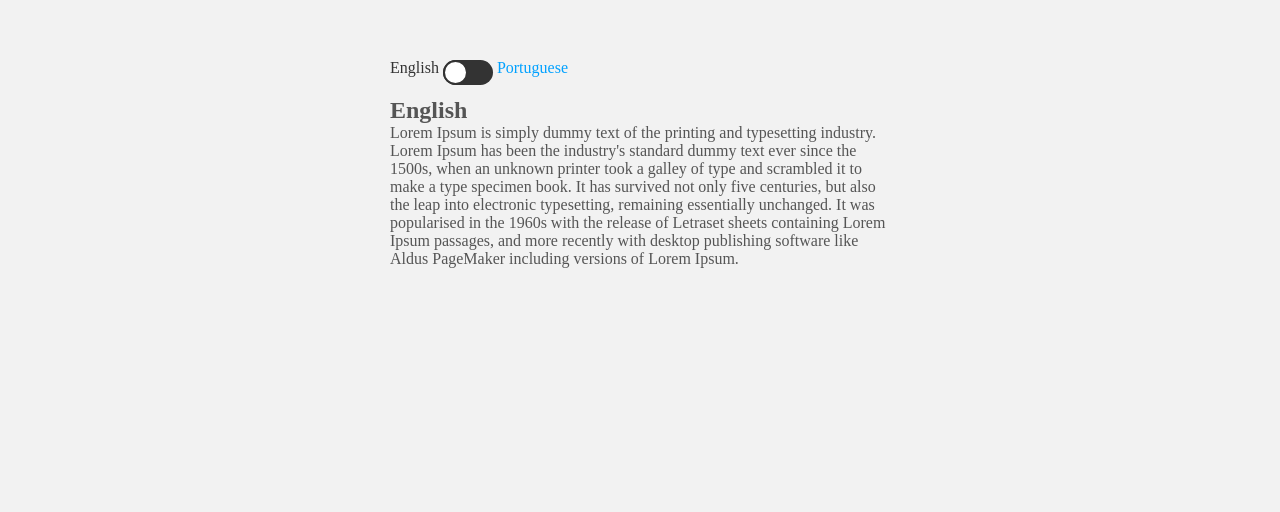
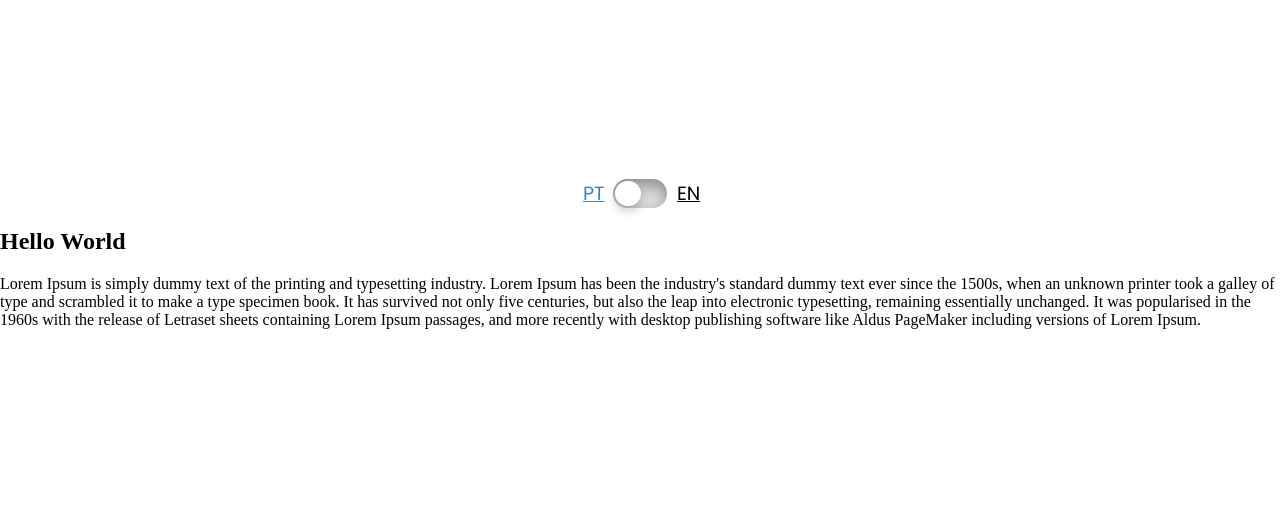
Before and after one commit to alinewatanabe/Portfolio, a plain HTML site: page index.html in a window 1280 px wide. Shown: the part 141-653 px from the top of the page. Drawn offline with Linux system fonts and the light colour scheme.

Commit message:
change language 1

```diff
--- a/index.html
+++ b/index.html
@@ -1,128 +1,146 @@
 <!DOCTYPE html>
 <html lang="en">
+
 <head>
     <meta charset="UTF-8">
     <meta name="viewport" content="width=device-width, initial-scale=1.0">
-
-    <title>Toggle Language</title>
-
-
+    <title>Language Spwitch</title>
 
     <style>
+        @import url('https://fonts.googleapis.com/css2?family=Montserrat:ital,wght@0,300;0,400;0,500;0,600;1,400&family=Poppins:wght@300;400;500;600;700&display=swap');
 
-        *{
-            margin: 0;
-            padding: 0;
-            box-sizing: border-box;
-            outline: none;
+        :root {
+            --color: hsl(205, 48%, 48%);
+            --body-color: #FFFFFF;
+            --letter-color: #000000;
+
+            --title-font: 'Poppins', sans-serif;
+            --body-font: 'Montserrat', sans-serif;
         }
 
-        body{
+        body {
+            margin: 0;
+            width: 100vw; /* Fixed the typo here */
+            height: 100vh; /* Fixed the typo here */
             display: flex;
+            flex-direction: column;
+            align-items: center;
             justify-content: center;
-            align-items: center;
-            min-height: 100vh;
-            background: #f2f2f2;
-            overflow: hidden;
+            background: var(--body-color);
         }
 
-        .container{
+        label {
+            width: 3.375rem;
+            height: 1.78675rem;
             position: relative;
-            max-width: 600px;
-            height: 500px;
-            padding: 50px;
-            color: #555;
+            display: block;
+            background: #D9D9D9;
+            border-radius: 200px;
+            box-shadow: inset 0px 5px 15px rgba(0, 0, 0, 0.4), inset 0px -5px 15px rgba(255, 255, 255, 0.4);
+            cursor: pointer;
         }
 
-        .container .content{
-            display: none;
-            margin-top: 20px;;
+        label:after {
+            content: "";
+            width: 1.60rem;
+            height: 1.60rem;
+            position: absolute;
+            top: 1.3px;
+            left: 2px;
+            background: var(--body-color);
+            border-radius: 180px;
+            box-shadow: 0px 5px 10px rgba(0, 0, 0, 0.2);
+            transition: 0.3s;
         }
 
-        .container .content.contentEnglish{
-            display: block;
+        input {
+            width: 0;
+            height: 0;
+            visibility: hidden;
         }
 
-        .check{
-            position: relative;
-            width: 50px;
+        input:checked+label:after {
+            left: 53px;
+            transform: translateX(-100%);
         }
 
-        .check::before{
-            content: "";
+        label a {
             position: absolute;
-            width: 50px;
-            height: 25px;
-            background: #333;
-            border-radius: 25px;
-
+            z-index: 100;
+            font-family: var(--title-font);
+            font-size: 1.2rem;
         }
 
-        .check::after{
-            content: "";
-            position: absolute;
-            width: 25px;
-            height: 25px;
-            background: #fff;
-            border-radius: 25px;
-            transition: 0.25s;
-            border: 2px solid #333;
-            box-sizing: border-box;
+        label a#pt {
+            left: -30px;
+            color: var(--color);
+            transition: 0.3s;
         }
 
-        .check:checked::before{
-            background: #00a1ff;
+        label a#en {
+            left: 64px;
+            color: var(--letter-color);
+            transition: 0.3s;
         }
 
-        .check:checked::after{
-            left: 25px;
-            border: 2px solid #00a1ff;
+        input:checked+label a#pt {
+            color: var(--letter-color);
         }
 
-        .check:checked ~.content.contentEnglish{
-            display: none;
+        input:checked+label a#en {
+            color: var(--color);
         }
-
-        .check:checked ~.content.contentPortuguese{
-            display: block;
-        }
-
-        .en{
-            color: #333;
-        }
-
-        .pt{
-            color: #00a1ff;
-        }
-
     </style>
 </head>
 
 <body>
-    <div class="container">
-        <span class="en">English</span>
-        <input type="checkbox" class="check">
-        <span class="pt">Portuguese</span>
-        <div class="content contentEnglish">
-            <h2>English</h2>
-            <p>Lorem Ipsum is simply dummy text of the printing and typesetting industry. Lorem Ipsum has
-                been the industry's standard dummy text ever since the 1500s, when an unknown printer took a galley of type
-                and scrambled it to make a type specimen book. It has survived not only five centuries, but also the leap
-                into electronic typesetting, remaining essentially unchanged. It was popularised in the 1960s with the
-                release of Letraset sheets containing Lorem Ipsum passages, and more recently with desktop publishing
-                software like Aldus PageMaker including versions of Lorem Ipsum.</p>
-        </div>
+    <input type="checkbox" id="lang-toggle">
 
-        <div class="content contentPortuguese">
-            <h2>Portuguese</h2>
-            <p>Lorem ipsum dolor sit amet . Os operadores gráficos e tipográficos sabem disso bem, na realidade, todas as profissões que lidam com o universo da comunicação têm um relacionamento estável com essas palavras, mas o que é? Lorem ipsum é um texto fofo sem qualquer sentido. É uma seqüência de palavras latinas que, como estão posicionadas, não formem frases com um sentido completo, mas dão vida a um texto de teste útil para preencher espaços que irão Posteriormente serão ocupados a partir de textos ad hoc compostos por profissionais de comunicação.</p>
-        </div>
+    <label for="lang-toggle" class="langWrap">
+        <a href="#" language="portuguese" id="pt" class="active">PT</a>
+        <a href="#" language="english" id="en">EN</a>
+    </label>
 
+    <div class="content">
+        <h2 class="title">Hello World</h2>
+        <p class="description">Lorem Ipsum is simply dummy text of the printing and typesetting industry. Lorem Ipsum has
+            been the industry's standard dummy text ever since the 1500s, when an unknown printer took a galley of type
+            and scrambled it to make a type specimen book. It has survived not only five centuries, but also the leap
+            into electronic typesetting, remaining essentially unchanged. It was popularised in the 1960s with the
+            release of Letraset sheets containing Lorem Ipsum passages, and more recently with desktop publishing
+            software like Aldus PageMaker including versions of Lorem Ipsum.</p>
     </div>
 
+    <script>
+        const langEl = document.querySelector('.langWrap');
+        const link = document.querySelectorAll('a');
+        const titleEl = document.querySelector('.title');
+        const descrEl = document.querySelector('.description');
+
+        link.forEach(el => {
+            el.addEventListener('click', (e) => {
+                e.preventDefault();
+                langEl.querySelector('.active').classList.remove("active");
+                el.classList.add("active");
+
+                const attr = el.getAttribute('language');
+
+                titleEl.textContent = data[attr].title;
+                descrEl.textContent = data[attr].description;
+            });
+        });
+
+        var data = {
+            "english": {
+                "title": "Hello World",
+                "description": "Lorem Ipsum is simply dummy text of the printing and typesetting industry. Lorem Ipsum has been the industry's standard dummy text ever since the 1500s, when an unknown printer took a galley of type and scrambled it to make a type specimen book. It has survived not only five centuries, but also the leap into electronic typesetting, remaining essentially unchanged. It was popularised in the 1960s with the release of Letraset sheets containing Lorem Ipsum passages, and more recently with desktop publishing software like Aldus PageMaker including versions of Lorem Ipsum."
+            },
+            "portuguese": {
+                "title": "Olá Mundo",
+                "description": "Lorem ipsum dolor sit amet . Os operadores gráficos e tipográficos sabem disso bem, na realidade, todas as profissões que lidam com o universo da comunicação têm um relacionamento estável com essas palavras, mas o que é? Lorem ipsum é um texto fofo sem qualquer sentido. É uma seqüência de palavras latinas que, como estão posicionadas, não formem frases com um sentido completo, mas dão vida a um texto de teste útil para preencher espaços que irão Posteriormente serão ocupados a partir de textos ad hoc compostos por profissionais de comunicação."
+            }
+        };
+    </script>
 </body>
 
-<script>
-
-</script>
 </html>
```
